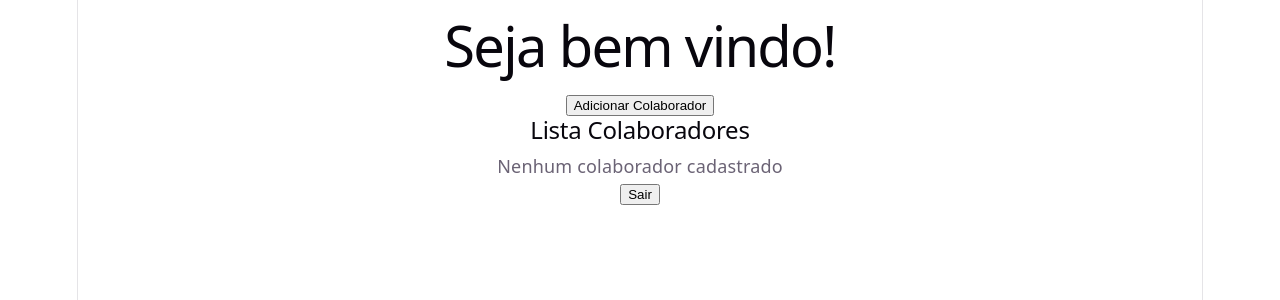
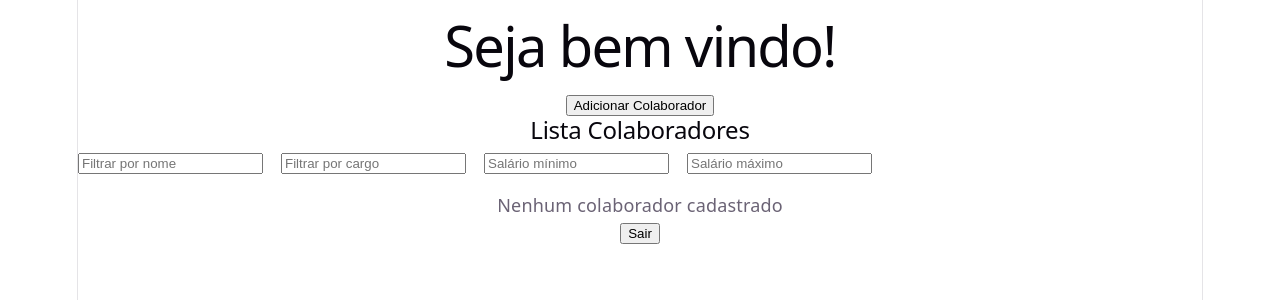
Before and after one commit to GuilhermeAyala/SistemaAdministrativoInterno, a React (Vite) app in the folder Sistema-Administrativo-Interno/: page /telaAdmin in a window 1280 px wide. Shown: the top 300 px of the page. Built offline with nearby package versions, Linux system fonts and the light colour scheme.

Commit message:
Dados salvos em lista, espaçamento de formulários
Mudanças: EditarColaborador - espaçamento no formulário; ListaColaborador - adição de filtro para a lista                                         App - lista ativa e presente, não apaga com renderização

```diff
--- a/Sistema-Administrativo-Interno/src/App.tsx
+++ b/Sistema-Administrativo-Interno/src/App.tsx
@@ -1,4 +1,4 @@
-import { useState } from 'react'
+import { useEffect, useState } from 'react'
 import {BrowserRouter as Router, Routes, Route} from 'react-router-dom';
 import { Colaborador } from './types/colaborador';
 import LoginForm from './components/LoginForm';
@@ -8,7 +8,15 @@ import TelaAdmin from './components/TelaAdmin';
 import './App.css';
 
 function App() {
-  const [colaboradores, setColaboradores] = useState<Colaborador[]>([]);
+  const [colaboradores, setColaboradores] = useState<Colaborador[]>(() => {
+    const salvo = localStorage.getItem("colaboradores");
+    return salvo ? JSON.parse(salvo) : [];
+  });
+
+  useEffect(() => {
+    localStorage.setItem("colaboradores", JSON.stringify(colaboradores))
+  }, [colaboradores]);
+
   function excluirColaborador(id: number) {
     setColaboradores(prev => prev.filter(c => c.id !== id));
 }
--- a/Sistema-Administrativo-Interno/src/components/EditarColaborador.tsx
+++ b/Sistema-Administrativo-Interno/src/components/EditarColaborador.tsx
@@ -59,10 +59,10 @@ function EditarColaborador({colaboradores, setColaboradores }: Props){
     return(
         <div>
             <h1>Editar Colaborador</h1>
-            <input name="name" placeholder="Nome" value={formEditar.name} type="text" onChange={handleChange}/>
-            <input name="cargo" placeholder="Cargo" value={formEditar.cargo} type="text" onChange={handleChange}/>
-            <input name="idade" placeholder="Idade" value={formEditar.idade} type="number" onChange={handleChange}/>
-            <input name="salario" placeholder="Salario" value={formEditar.salario} type="number" onChange={handleChange}/>
+            <input name="name" placeholder="Nome" value={formEditar.name} type="text" onChange={handleChange}/><br />
+            <input name="cargo" placeholder="Cargo" value={formEditar.cargo} type="text" onChange={handleChange}/><br />
+            <input name="idade" placeholder="Idade" value={formEditar.idade} type="number" onChange={handleChange}/><br />
+            <input name="salario" placeholder="Salario" value={formEditar.salario} type="number" onChange={handleChange}/><br />
             <button onClick={salvarEdicao}>Salvar</button>
             <button onClick={() => navigate("/telaAdmin")}>Cancelar</button>
         </div>
--- a/Sistema-Administrativo-Interno/src/components/ListaColaborador.tsx
+++ b/Sistema-Administrativo-Interno/src/components/ListaColaborador.tsx
@@ -1,3 +1,4 @@
+import { useState } from "react";
 import { Colaborador } from "../types/colaborador";
 import { useNavigate } from "react-router-dom";
 
@@ -9,6 +10,11 @@ type Props = {
 function ListaColaborador({colaboradores = [], onExcluir}: Props){
     const navigate = useNavigate();
 
+    const [filtroNome, setFiltroNome] = useState("");
+    const [filtroCargo, setFiltroCargo] = useState("");
+    const [salarioMin, setSalarioMin] = useState("");
+    const [salarioMax, setSalarioMax] = useState("");
+
     function excluirColaborador(id: number) {
         const confirmar = window.confirm("Tem certeza que deseja excluir este colaborador?");
         if(!confirmar){
@@ -17,12 +23,49 @@ function ListaColaborador({colaboradores = [], onExcluir}: Props){
         onExcluir(id);
     }
 
+    const colaboradoresFiltrados = colaboradores.filter((colaborador) => {
+        const nome = colaborador.name.toLocaleLowerCase().includes(filtroNome.toLowerCase());
+        const cargo = colaborador.cargo.toLowerCase().includes(filtroCargo.toLowerCase());
+        const min = salarioMin === "" || colaborador.salario >= Number(salarioMin);
+        const max = salarioMax === "" || colaborador.salario <= Number(salarioMax);
+        return nome && cargo && min && max;
+    })
+
     return(
         <div>
 
             <h2>Lista Colaboradores</h2>
+
+              <div style={{ display: "flex", gap: "1rem", flexWrap: "wrap", marginBottom: "1rem" }}>
+                <input
+                    type="text"
+                    placeholder="Filtrar por nome"
+                    value={filtroNome}
+                    onChange={(e) => setFiltroNome(e.target.value)}
+                />
+                <input
+                    type="text"
+                    placeholder="Filtrar por cargo"
+                    value={filtroCargo}
+                    onChange={(e) => setFiltroCargo(e.target.value)}
+                />
+                <input
+                    type="number"
+                    placeholder="Salário mínimo"
+                    value={salarioMin}
+                    onChange={(e) => setSalarioMin(e.target.value)}
+                />
+                <input
+                    type="number"
+                    placeholder="Salário máximo"
+                    value={salarioMax}
+                    onChange={(e) => setSalarioMax(e.target.value)}
+                />
+            </div>
+
             {colaboradores.length === 0 && <p>Nenhum colaborador cadastrado</p>}
-            {colaboradores.map((colaborador) => (
+
+            {colaboradoresFiltrados.map((colaborador) => (
                 <div key={colaborador.id} style={{display: "flex", gap: "1rem"}}>
                     <p><strong>Nome:</strong> {colaborador.name}</p>
                     <p><strong>Cargo:</strong> {colaborador.cargo}</p>
```
